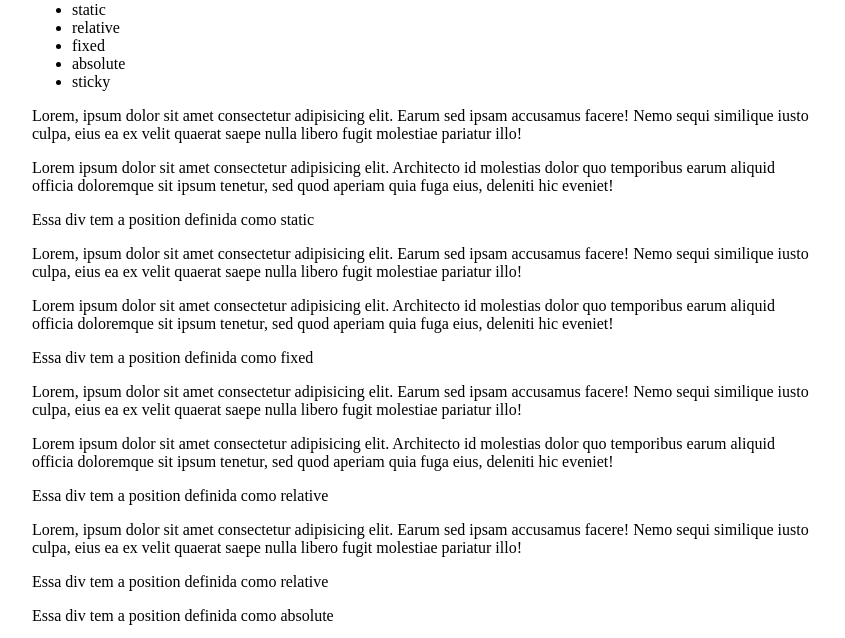
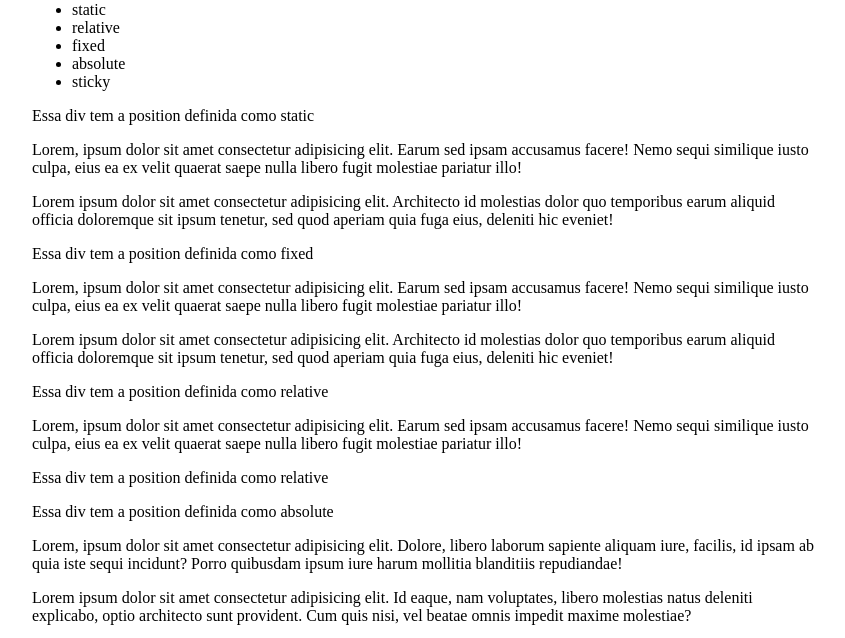
Before and after one commit to VeineHellen/testes-position, a plain HTML site: page index.html in a window 1280 px wide. Shown: the part 119-757 px from the top of the page, without its empty margins (216-1061 px from the left). Drawn offline with Linux system fonts and the light colour scheme.

Commit message:
dfsdfsdf

```diff
--- a/index.html
+++ b/index.html
@@ -16,21 +16,23 @@
         <li>sticky</li>
     </ul>
 
-    <p>Lorem, ipsum dolor sit amet consectetur adipisicing elit. Earum sed ipsam accusamus facere! Nemo sequi similique iusto culpa, eius ea ex velit quaerat saepe nulla libero fugit molestiae pariatur illo!</p>
-    <p>Lorem ipsum dolor sit amet consectetur adipisicing elit. Architecto id molestias dolor quo temporibus earum aliquid officia doloremque sit ipsum tenetur, sed quod aperiam quia fuga eius, deleniti hic eveniet!</p>
     <div class="exemplo-static">
         <p>Essa div tem a position definida como static</p>
     </div>
+
     <p>Lorem, ipsum dolor sit amet consectetur adipisicing elit. Earum sed ipsam accusamus facere! Nemo sequi similique iusto culpa, eius ea ex velit quaerat saepe nulla libero fugit molestiae pariatur illo!</p>
     <p>Lorem ipsum dolor sit amet consectetur adipisicing elit. Architecto id molestias dolor quo temporibus earum aliquid officia doloremque sit ipsum tenetur, sed quod aperiam quia fuga eius, deleniti hic eveniet!</p>
+
     <div class="exemplo-fixed">
         <p>Essa div tem a position definida como fixed</p>
     </div>
+
     <p>Lorem, ipsum dolor sit amet consectetur adipisicing elit. Earum sed ipsam accusamus facere! Nemo sequi similique iusto culpa, eius ea ex velit quaerat saepe nulla libero fugit molestiae pariatur illo!</p>
     <p>Lorem ipsum dolor sit amet consectetur adipisicing elit. Architecto id molestias dolor quo temporibus earum aliquid officia doloremque sit ipsum tenetur, sed quod aperiam quia fuga eius, deleniti hic eveniet!</p>
     <div class="exemplo-relative">
         <p>Essa div tem a position definida como relative</p>
     </div>
+
     <p>Lorem, ipsum dolor sit amet consectetur adipisicing elit. Earum sed ipsam accusamus facere! Nemo sequi similique iusto culpa, eius ea ex velit quaerat saepe nulla libero fugit molestiae pariatur illo!</p>
     <div class="exemplo-relative-02">
         <p>Essa div tem a position definida como relative</p>
```
